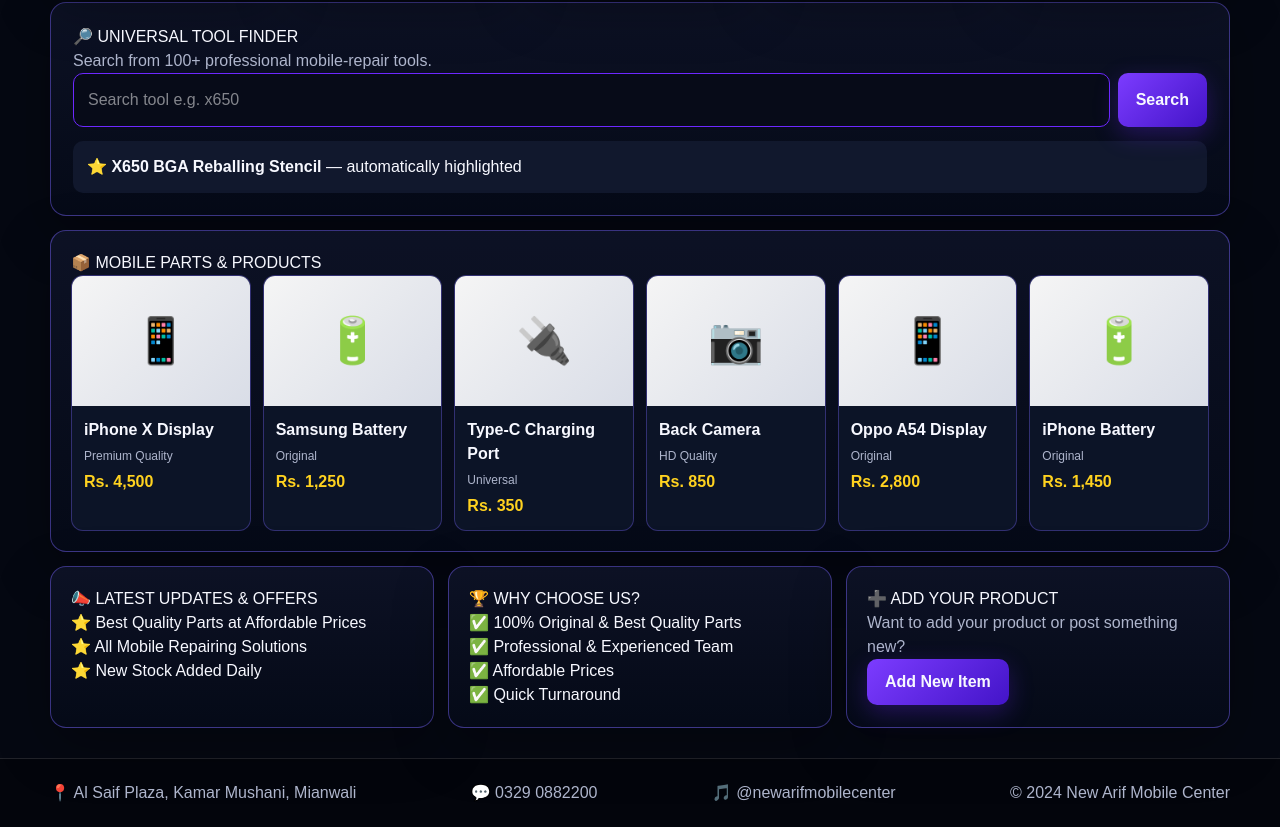
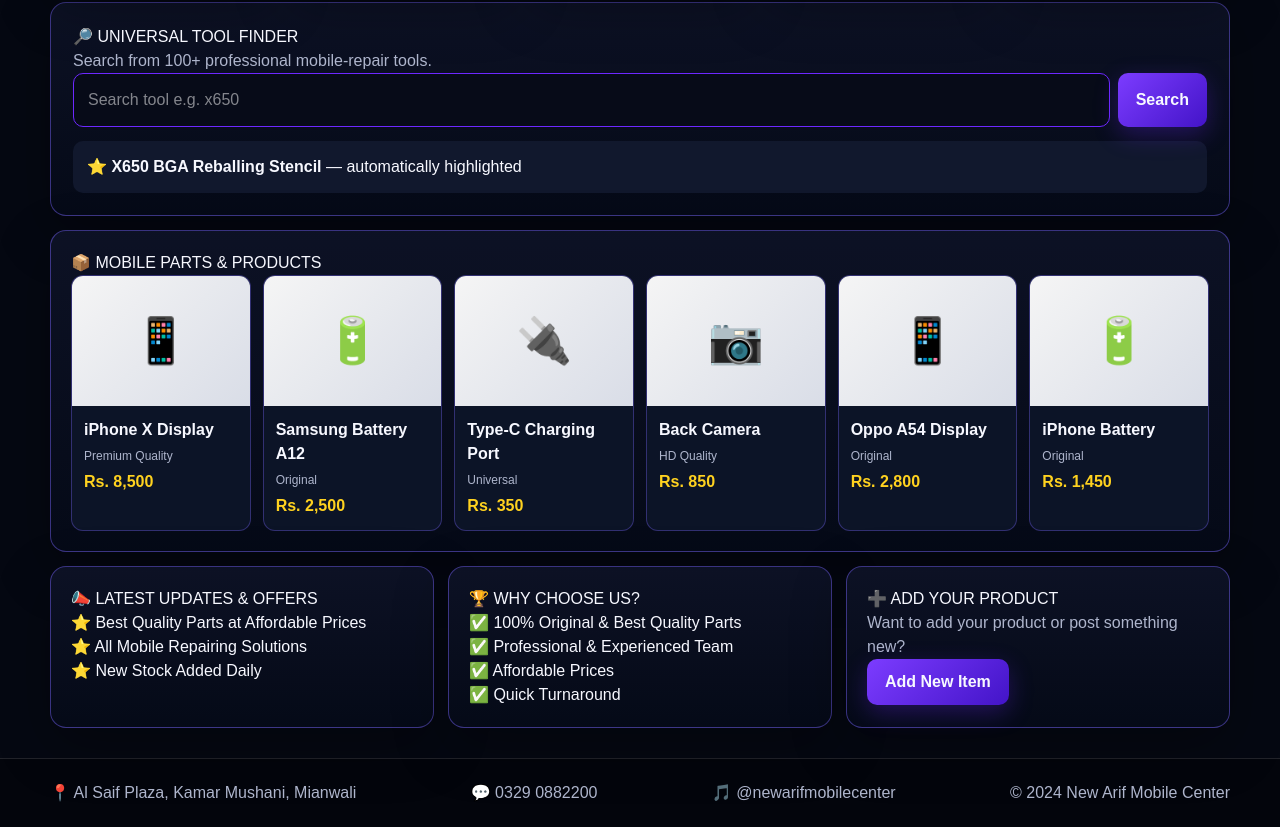
Before and after one commit to newarifmobilecenter/new-arif-mobile-center, a Next.js app: page / in a window 1280 px wide. Shown: the part 774-1601 px from the top of the page. Built offline with nearby package versions, Linux system fonts and the light colour scheme.

Commit message:
Update page.tsx

```diff
--- a/app/page.tsx
+++ b/app/page.tsx
@@ -1,6 +1,6 @@
 const products = [
-  ["📱", "iPhone X Display", "Premium Quality", "Rs. 4,500"],
-  ["🔋", "Samsung Battery", "Original", "Rs. 1,250"],
+  ["📱", "iPhone X Display", "Premium Quality", "Rs. 8,500"],
+  ["🔋", "Samsung Battery A12", "Original", "Rs. 2,500"],
   ["🔌", "Type-C Charging Port", "Universal", "Rs. 350"],
   ["📷", "Back Camera", "HD Quality", "Rs. 850"],
   ["📱", "Oppo A54 Display", "Original", "Rs. 2,800"],
```
